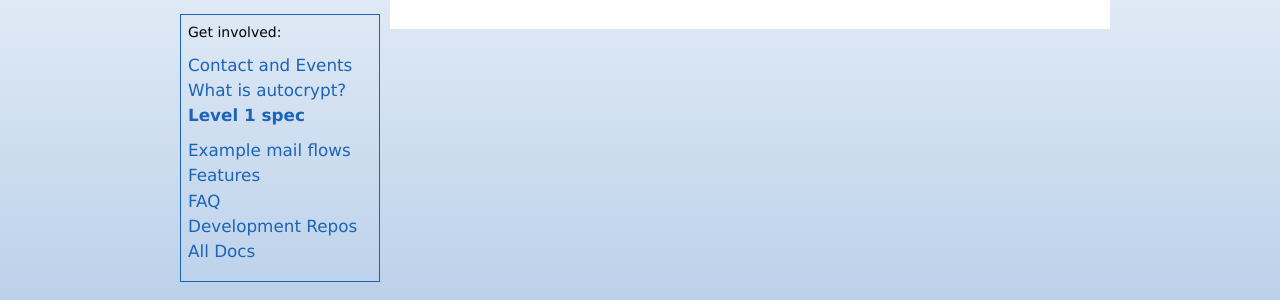
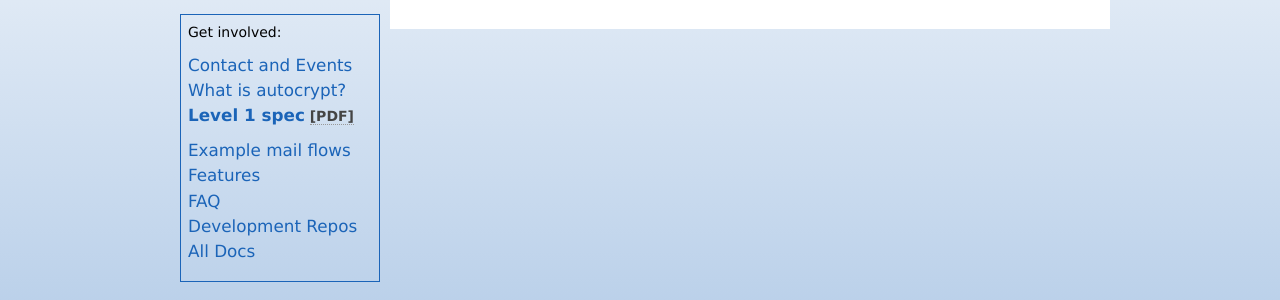
Before and after one commit to autocrypt/autocrypt, a Sphinx documentation site: the page built from doc/cleanup.rst, in a window 1280 px wide. Shown: the part 365-665 px from the top of the page. Built offline with Sphinx 7.4.7, drawn with Linux system fonts in a browser that asks for light colours; pages that are not in the unit, such as notebooks, are missing from menus.

Commit message:
add a logo and link PDF at root location

```diff
--- a/doc/_templates/globaltoc.html
+++ b/doc/_templates/globaltoc.html
@@ -12,7 +12,9 @@
   <ul>
     <li><a href="{{ pathto('contact') }}" class="sidemenu">Contact and Events</a></li>
     <li><a href="{{ pathto('details') }}" class="sidemenu">What is autocrypt?</a></li>
-    <li><strong><a href="{{ pathto('level1') }}" class="sidemenu">Level 1 spec</a></strong></li>
+    <li><strong><a href="{{ pathto('level1') }}" class="sidemenu">Level 1 spec</a>
+    <a href="{{ pathto('autocrypt-spec-1.0.0rc1.pdf', 1) }}">[PDF]</a>
+    </strong></li>
   </ul>
   <ul>
     <li><a href="{{ pathto('examples') }}" class="sidemenu">Example mail flows</a></li>
--- a/doc/conf.py
+++ b/doc/conf.py
@@ -307,7 +307,7 @@ latex_documents = [
 # The name of an image file (relative to this directory) to place at the top of
 # the title page.
 #
-# latex_logo = None
+latex_logo = 'images/aclogo.png'
 
 # For "manual" documents, if this is true, then toplevel headings are parts,
 # not chapters.
```
